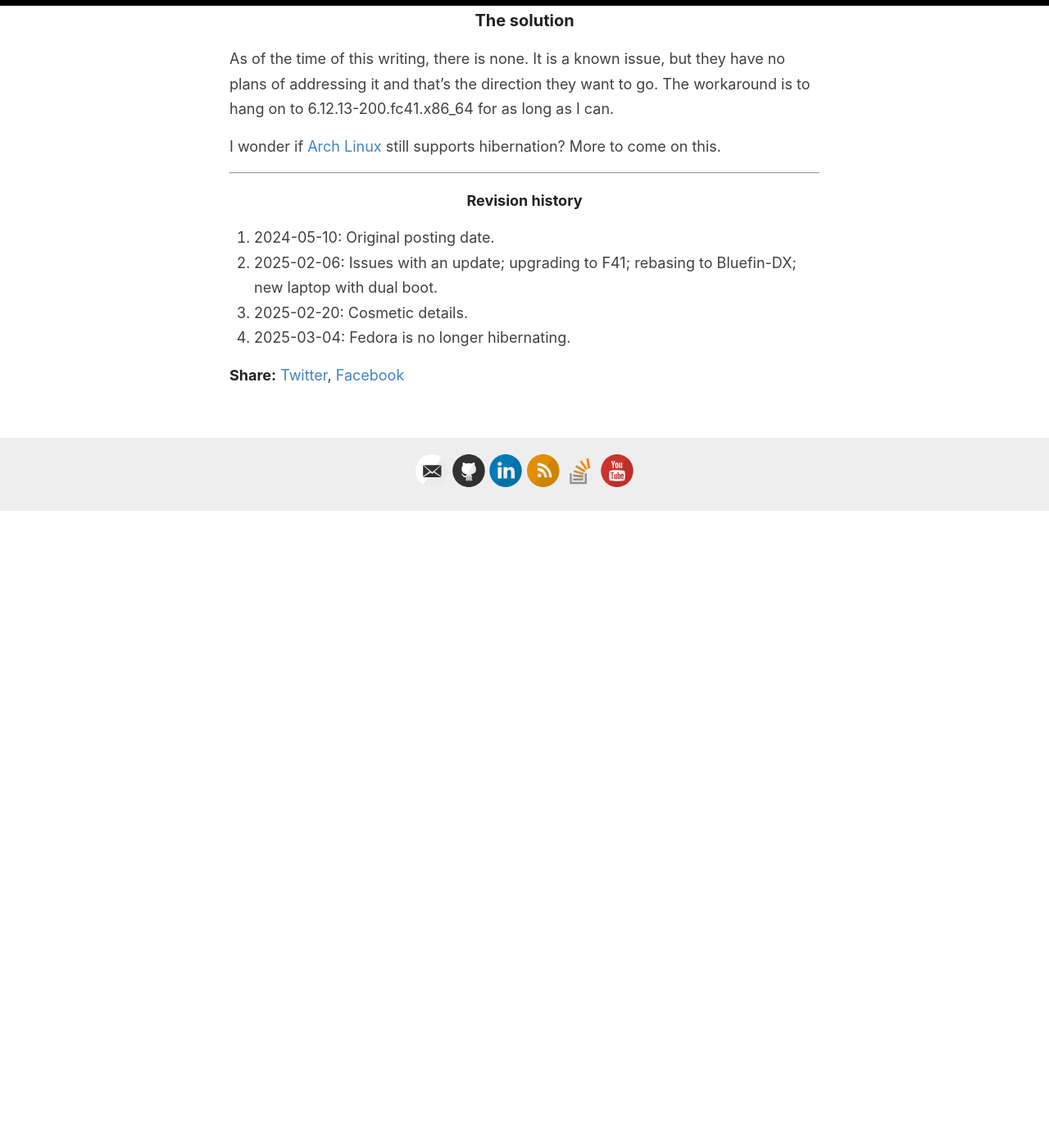
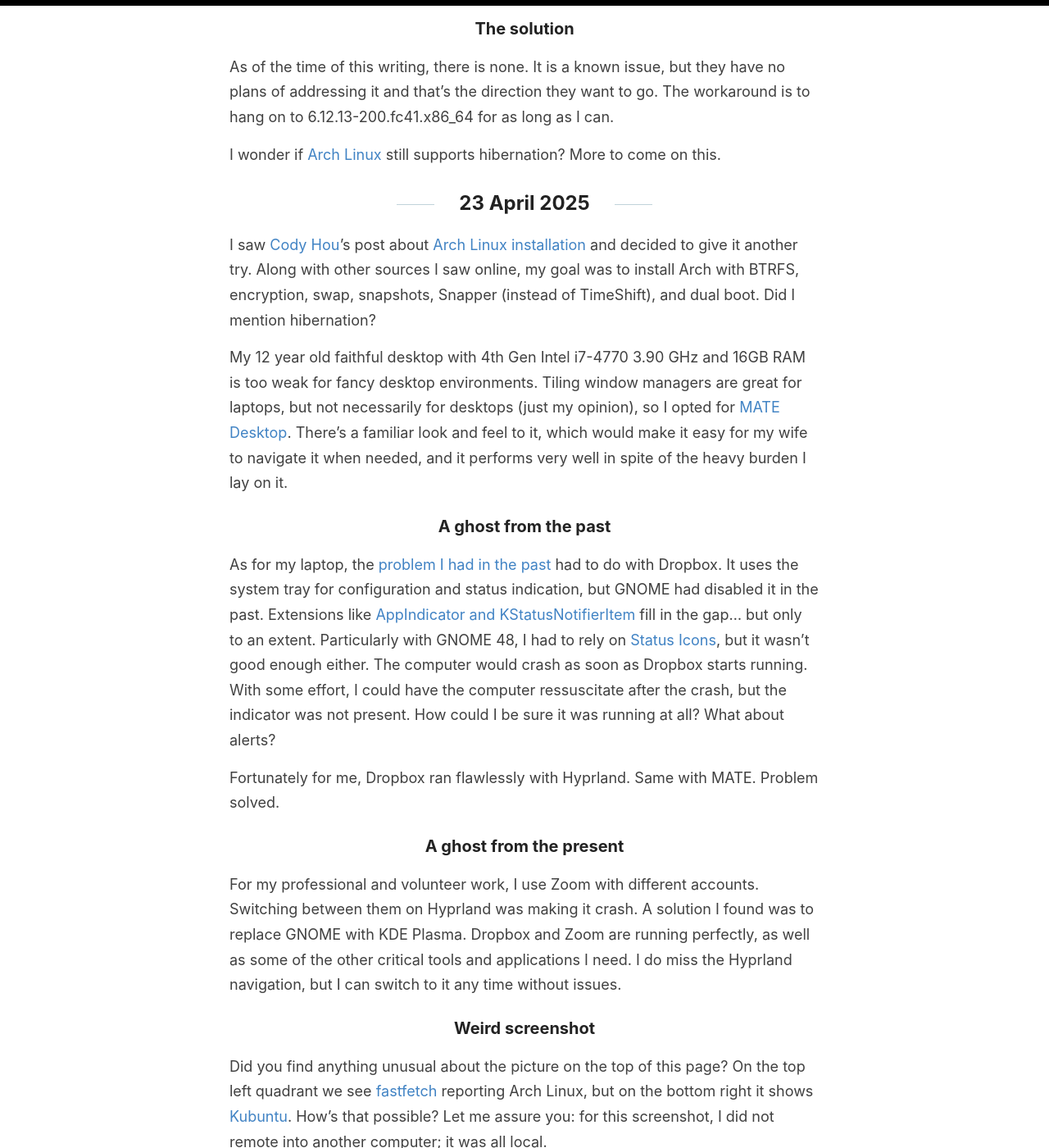
Before and after one commit to taflaj/taflaj.github.io, a Jekyll site: the page built from _posts/2024-05-10-perfect-desktop.md, in a window 1280 px wide and 1400 px high, scrolled down 10404 px. Shown: the whole window at 82% size. Built offline with Jekyll 4.4.1, drawn with Linux system fonts in a browser that asks for light colours; before the commit the page ends 11027 px from its top, so only the background shows below that; some of the changed text lies outside the part shown.

Commit message:
Arch (by the way), fixes, and improvements.

```diff
--- a/_posts/2024-05-10-perfect-desktop.md
+++ b/_posts/2024-05-10-perfect-desktop.md
@@ -3,12 +3,12 @@
 title:  "The quest for the perfect desktop"
 categories: technology linux
 date: 2024-05-10
-last_modified_at: 2025-03-04
+last_modified_at: 2025-04-23
 excerpt_separator: <!--more-->
 ---
-![My Perfect Desktop](/assets/images/desktop.jpg)
+[![My Perfect Desktop](/assets/images/desktop.jpg)](/perfect-desktop/)
 
-On my desktop PC I'm currently running Fedora Silverblue 41, rebased to Bluefin-DX. On my laptop I have dual boot: Windows 11 and Fedora Workstation 41 with Hyprland. It took me significant time and effort to come here, though.
+On my desktop PC I'm currently running Arch Linux with [MATE Desktop][mate]. On my laptop I have dual boot: Windows 11 and Arch Linux alternating between [KDE Plasma][kde] and [Hyprland][hypr]. It took me significant time and effort to come here, though.
 <!--more-->
 
 ## A very long history in the making
@@ -45,13 +45,13 @@
 
 [Fedora][fedora] was a great fit for me! There were frequent updates, but not overwhelmingly so. In fact, it was the perfect balance between advancements and stability.
 
-When [Red Hat/IBM built a paywall around CentOS Stream][centos], sending shockwaves across the open source industry, I felt inclined to walk away from [Fedora][fedora] and revisit other truly community supported distros. My first stop was with the venerable [Debian][debian]. Version 12 had just been released, with a significant number of improvements, and it looked very appealing to me. By that time, I was already excited, once again, to use GNOME, and so [Debian][debian] became my daily driver. It's heavily stable, which could also mean archaic, and some tools did seem a little outdated. Using [distrobox][dbox], I was able to overcome plenty of limitations.
+When [Red Hat/IBM built a paywall around CentOS Stream][centos], sending shockwaves across the open source industry, I felt inclined to walk away from [Fedora][fedora] and revisit other truly community supported distros. My first stop was with the venerable [Debian][debian]. Version 12 had just been released, with a significant number of improvements, and it looked very appealing to me. By that time, I was already excited, once again, to use GNOME, and so [Debian][debian] became my daily driver. It's heavily stable, which could also mean archaic, and some tools did seem a little outdated. Using [Distrobox][dbox], I was able to overcome plenty of limitations.
 
-The problem with [Debian][debian] is that **I am a bad user**; the same applies to most other distros. Even though [distrobox][dbox] allowed me to safely bypass system limitations by installing programs on a containerized environment, sometimes it just felt *easier* to install on the root system. Over time, there were so many broken dependencies on the system that updates and new installations became rather painful. Backup tools such as [Snapper][snapper] and [Timeshift][timeshift] are fantastic for restoring configurations, but only for a short period of time; restoring a rather old configuration is impractical. The only reasonable approach was to reinstall the system from scratch and to remember to be disciplined.
+The problem with [Debian][debian] is that **I am a bad user**; the same applies to most other distros. Even though [Distrobox][dbox] allowed me to safely bypass system limitations by installing programs on a containerized environment, sometimes it just felt *easier* to install on the root system. Over time, there were so many broken dependencies on the system that updates and new installations became rather painful. Backup tools such as [Snapper][snapper] and [Timeshift][timeshift] are fantastic for restoring configurations, but only for a short period of time; restoring a rather old configuration is impractical. The only reasonable approach was to reinstall the system from scratch and to remember to be disciplined.
 
 But if I had to start from scratch, I'd rather do something new. In comes [Arch Linux][arch]. Not a descendant, but the real thing. Installation was flawless, thanks to [Stephen's Tech Talks][stt] [example][guide], and in no time I had my desktop up and running. A few weeks later, after assuring myself of the system's stability, I proceeded to install [Arch Linux][arch] on my laptop.
 
-And then the problems began. Some tools I use were crashing. I tried both the AUR and the Flatpak versions, and got the same result. Did I make a mistake during the installation? Maybe… Let's try a descendant. [EndeavourOS][endeavouros], [ArcoLinux][arco], and [Garuda Linux][garuda] all yielded the very same result. It tells me the problem is inside [Arch Linux][arch]. Searching the forums did not give me any good answers. In any event, everything else was working, so for the next few weeks I'd work around these annoyances. I also kept any and all updates on the desktop on hold because I knew that eventually it would crash as well.
+<a id="past"></a>And then the problems began. Some tools I use were crashing. I tried both the AUR and the Flatpak versions, and got the same result. Did I make a mistake during the installation? Maybe… Let's try a descendant. [EndeavourOS][endeavouros], [ArcoLinux][arco], and [Garuda Linux][garuda] all yielded the very same result. It tells me the problem is inside [Arch Linux][arch]. Searching the forums did not give me any good answers. In any event, everything else was working, so for the next few weeks I'd work around these annoyances. I also kept any and all updates on the desktop on hold because I knew that eventually it would crash as well.
 
 I couldn't wait long, though. It became necessary to install a new application on the desktop, but the installer required a full system update. I crossed my fingers and went on with it. The behavior of the faulty tools improved and weren't crashing, which gave me some hope. Back on the laptop, I performed a new full system update and tried, once again, to install those tools. Most of them worked, except for one (obviously the most critical one).
 
@@ -101,7 +101,7 @@
 
 ### Hyprland
 
-For the end user, one major difference between Linux and Windows is that, on the latter, you're stuck with whatever Microsoft throws at you, while on the former you get to decide what the screen looks like. Among Linux users there is a constant debate on the best desktop environment. Some prefer GNONE, others prefer KDE/Plasma, not to mention Budgie and Xfce (and so many others).
+For the end user, one major difference between Linux and Windows is that, on the latter, you're stuck with whatever Microsoft throws at you, while on the former you get to decide what the screen looks like. Among Linux users there is a constant debate on the best desktop environment. Some prefer GNOME, others prefer KDE/Plasma, not to mention Budgie and Xfce (and so many others).
 
 And then there are window managers, which are part of the desktop environment. There is an endless list. One particular kind are tiling managers, in which each new window takes all the space available on the screen, generally negotiating space with the other windows. The debate about the best window managers is also endless. At the end of the day, it comes down to: which one do you like the most?
 
@@ -158,7 +158,29 @@
 
 I wonder if [Arch Linux][arch] still supports hibernation? More to come on this.
 
-<!-- Indeed, I'm happy to report that my computers are working exactly the way I want them. -->
+## 23 April 2025
+
+I saw [Cody Hou](https://www.codyhou.com/)'s post about [Arch Linux installation](https://www.codyhou.com/arch-encrypt-swap/) and decided to give it another try. Along with other sources I saw online, my goal was to install Arch with BTRFS, encryption, swap, snapshots, Snapper (instead of TimeShift), and dual boot. Did I mention hibernation?
+
+My 12 year old faithful desktop with 4th Gen Intel i7-4770 3.90 GHz and 16GB RAM is too weak for fancy desktop environments. Tiling window managers are great for laptops, but not necessarily for desktops (just my opinion), so I opted for [MATE Desktop][mate]. There's a familiar look and feel to it, which would make it easy for my wife to navigate it when needed, and it performs very well in spite of the heavy burden I lay on it.
+
+### A ghost from the past
+
+As for my laptop, the [problem I had in the past](#past "apps keep crashing") had to do with Dropbox. It uses the system tray for configuration and status indication, but GNOME had disabled it in the past. Extensions like [AppIndicator and KStatusNotifierItem](https://extensions.gnome.org/extension/615/appindicator-support/) fill in the gap… but only to an extent. Particularly with GNOME 48, I had to rely on [Status Icons](https://extensions.gnome.org/extension/7332/status-icons/), but it wasn't good enough either. The computer would crash as soon as Dropbox starts running. With some effort, I could have the computer ressuscitate after the crash, but the indicator was not present. How could I be sure it was running at all? What about alerts?
+
+Fortunately for me, Dropbox ran flawlessly with Hyprland. Same with MATE. Problem solved.
+
+### A ghost from the present
+
+For my professional and volunteer work, I use Zoom with different accounts. Switching between them on Hyprland was making it crash. A solution I found was to replace GNOME with KDE Plasma. Dropbox and Zoom are running perfectly, as well as some of the other critical tools and applications I need. I do miss the Hyprland navigation, but I can switch to it any time without issues.
+
+### Weird screenshot
+
+Did you find anything unusual about the picture on the top of this page? On the top left quadrant we see [fastfetch][fastfetch] reporting Arch Linux, but on the bottom right it shows [Kubuntu][kubuntu]. How's that possible? Let me assure you: for this screenshot, I did not remote into another computer; it was all local.
+
+The trick is that, as I had mentioned so many times, I'm a bad user. I don't want to overload my computer with tools I use sporadically, such as Ruby and Jekyll for maintaining this blog. It would add unwanted burden to the frequent upgrades. To solve this, I'm using [Distrobox][dbox]. I created an Ubuntu container and loaded it with the necessary tools. Any system upgrades won't affect the container, and I can upgrade the container whenever needed without affecting the computer as a whole.
+
+Indeed, I'm happy to report that my computers are working exactly the way I want them.
 
 [alma]: https://almalinux.org/
 [arch]: https://archlinux.org/
@@ -173,14 +195,17 @@
 [debian]: https://www.debian.org/
 [distrowatch]: https://distrowatch.com/
 [endeavouros]: https://endeavouros.com/
+[fastfetch]: https://github.com/fastfetch-cli/fastfetch
 [fedora]: https://fedoraproject.org/
 [garuda]: https://garudalinux.org/
 [guide]: https://www.youtube.com/watch?v=zQQN3Pj4K0Y
 [hypr]: https://hyprland.org/
 [i3wm]: https://i3wm.org/
 [immutable]: https://distrowatch.com/search.php?category=Immutable#simple
+[kde]: https://kde.org/
 [kubuntu]: https://kubuntu.org/
 [manjaro]: https://manjaro.org/
+[mate]: https://mate-desktop.org/
 [microos]: https://microos.opensuse.org/
 [mint]: https://www.linuxmint.com/
 [mx]: https://mxlinux.org/
@@ -204,3 +229,4 @@
 1. 2025-02-06: Issues with an update; upgrading to F41; rebasing to Bluefin-DX; new laptop with dual boot.
 1. 2025-02-20: Cosmetic details.
 1. 2025-03-04: Fedora is no longer hibernating.
+1. 2025-04-23: Arch (by the way).
```
Also changed, not shown: assets/images/desktop.jpg.
